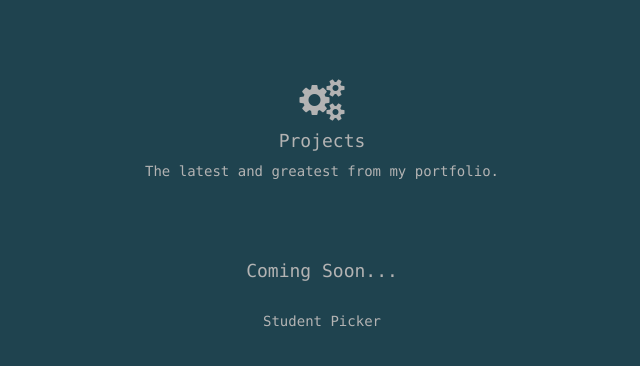
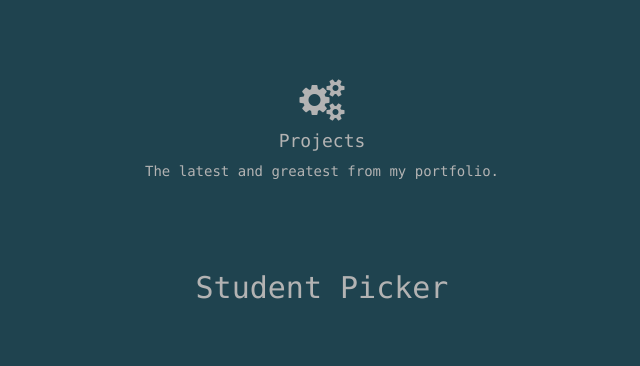
Before and after one commit to patrickshaughnessy/patrickshaughnessy.github.io, a Jekyll site: the page built from index.html, in a window 1280 px wide and 900 px high, scrolled down 1721 px. Shown: the top 366 px of the window, without its empty margins (318-958 px from the left). Built offline with Jekyll 4.4.1, drawn with Linux system fonts in a browser that asks for light colours; nearby versions of some CDN libraries; comment, search, counter and statistics services are not loaded.

```diff
--- a/index.html
+++ b/index.html
@@ -100,9 +100,8 @@ layout: default
             <h4>Projects</h4>
             <p>The latest and greatest from my portfolio.</p>
             <br><br><br>
-            <h4>Coming Soon...</h4>
-            <br>
-            <a href="/studentPicker/index.html">Student Picker</a>
+            <h2><a href="/studentPicker/index.html">Student Picker</a></h2>
+
           </div>
         </div>
       </div>
```
